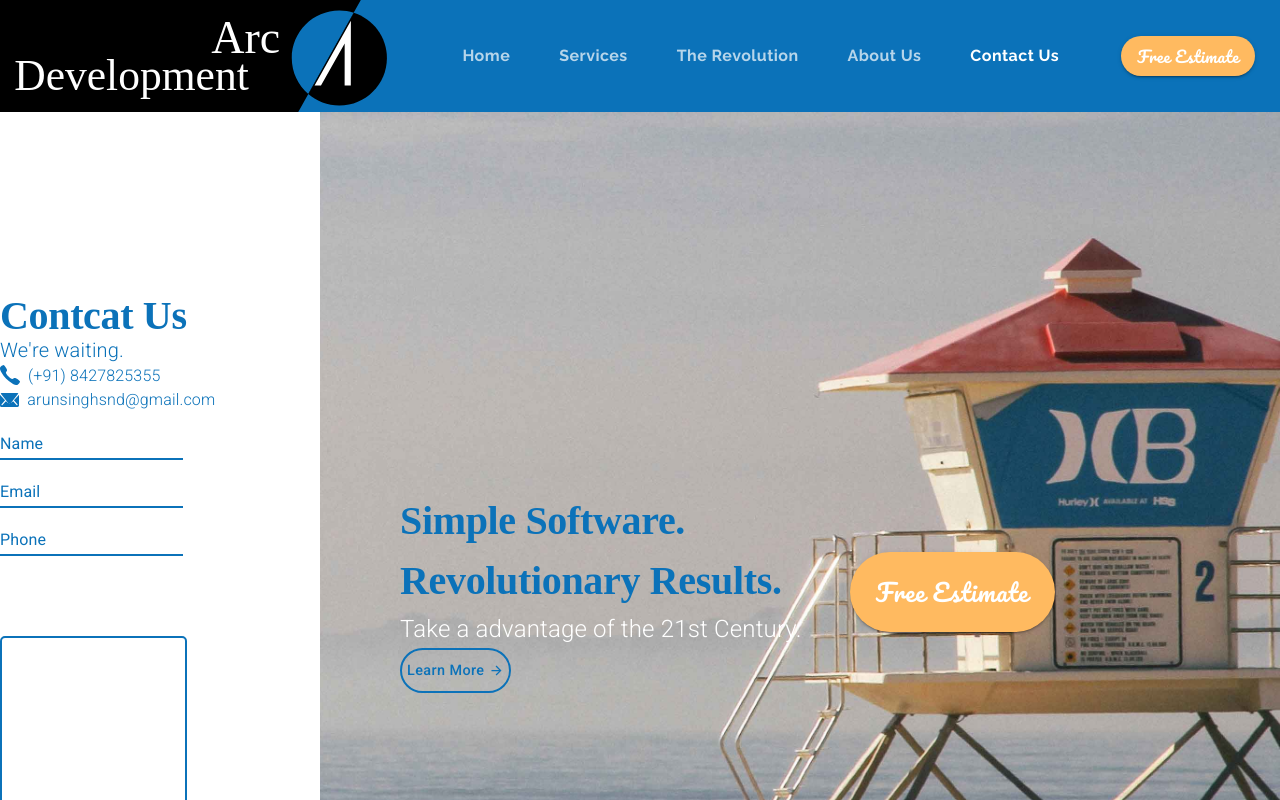
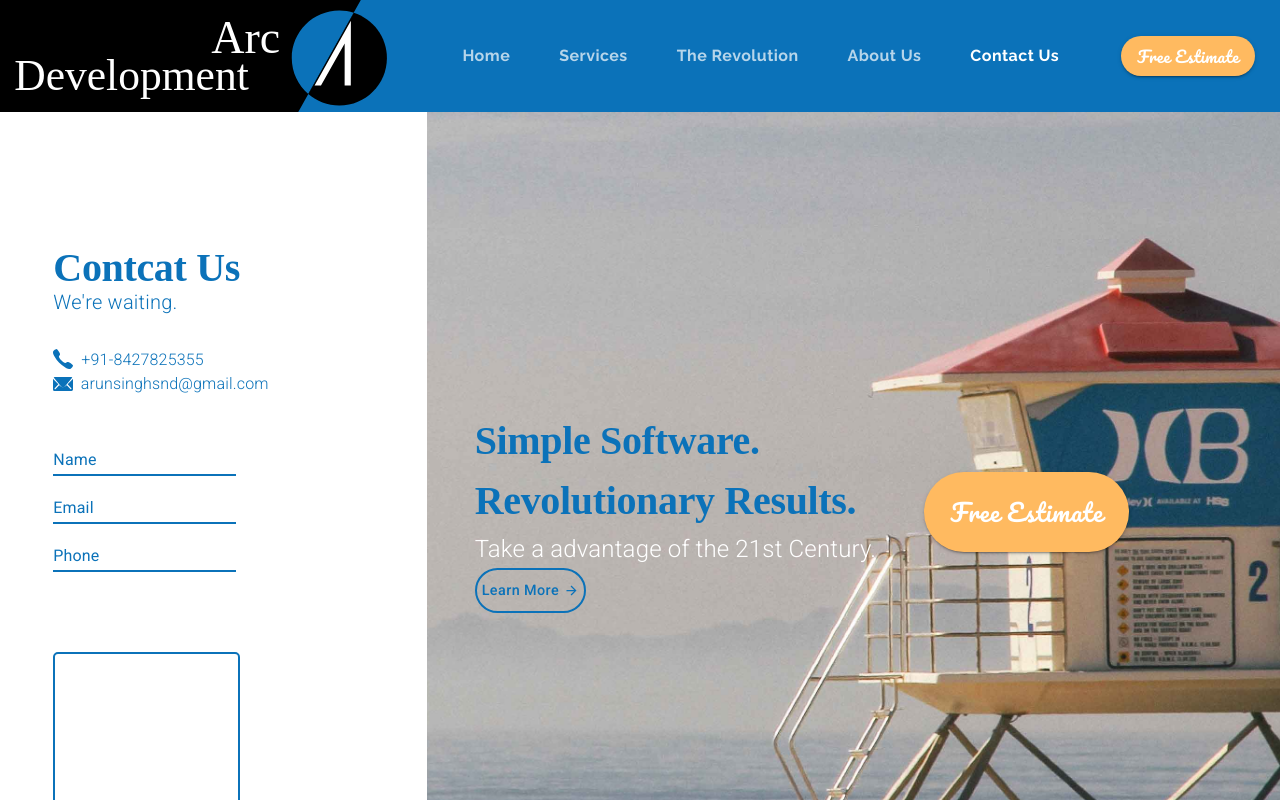
Before and after one commit to arunsinghsnd/NativeCodeLab, a React (Create React App) app: page /contact in a window 1280 px wide. Shown: the top 800 px of the page. Built offline with nearby package versions, Linux system fonts and the light colour scheme.

Commit message:
input fileds styling

```diff
--- a/src/components/Contact.js
+++ b/src/components/Contact.js
@@ -26,6 +26,7 @@ const useStyles = makeStyles(theme => ({
     backgroundRepeat: "no-repeat",
     backgroundSize: "cover",
     height: "60em",
+    paddingBottom: "10em",
   },
   learnButton: {
     ...theme.typography.learnButtom,
@@ -84,7 +85,17 @@ const Contact = props => {
 
   return (
     <Grid container direction="row">
-      <Grid item container direction="column" justifyContent="center" lg={3}>
+      <Grid
+        item
+        container
+        direction="column"
+        justifyContent="center"
+        alignItems="center"
+        lg={4}
+        xl={3}
+      >
+        <Grid item>
+          <Grid container direction="column">
             <Grid item>
               <Typography variant="h2" style={{ lineHeight: 1 }}>
                 Contcat Us
@@ -96,7 +107,7 @@ const Contact = props => {
                 We're waiting.
               </Typography>
             </Grid>
-        <Grid item container>
+            <Grid item container style={{ marginTop: "2em" }}>
               <Grid item>
                 <img
                   src={phoneIcon}
@@ -110,12 +121,12 @@ const Contact = props => {
                   variant="body2"
                   style={{ color: theme.palette.common.blue, fontSize: "1rem" }}
                 >
-              (+91) 8427825355
+                  +91-8427825355
                 </Typography>
               </Grid>
             </Grid>
 
-        <Grid item container>
+            <Grid item container style={{ marginBottom: "2em" }}>
               <Grid item>
                 <img
                   src={emailIcon}
@@ -170,7 +181,12 @@ const Contact = props => {
                 onChange={event => setMessage(event.target.value)}
               />
             </Grid>
-        <Grid item>
+            <Grid
+              item
+              container
+              justifyContent="center"
+              style={{ marginTop: "2em" }}
+            >
               <Button variant="contained" className={classes.sendButtom}>
                 Send Message{" "}
                 <img
@@ -181,18 +197,21 @@ const Contact = props => {
               </Button>
             </Grid>
           </Grid>
+        </Grid>
+      </Grid>
 
       <Grid
         item
         container
         className={classes.background}
-        lg={9}
+        lg={8}
+        xl={9}
         alignItems="center"
       >
         <Grid
           item
           style={{
-            marginLeft: matchesSM ? 0 : "5em",
+            marginLeft: matchesSM ? 0 : "3em",
             textAlign: matchesSM ? "center" : "inherit",
           }}
         >
```
Lines whose indentation alone changed are shown as unchanged.
